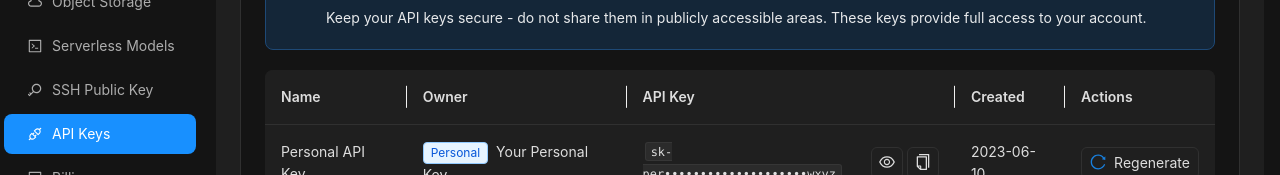
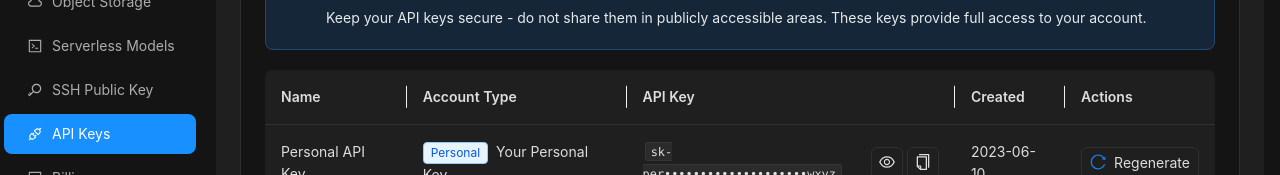
Before and after one commit to Normalnoise/gpu-server, a React (Vite) app: page /api-keys in a window 1280 px wide. Shown: the part 174-349 px from the top of the page. Built offline with nearby package versions, Linux system fonts and the light colour scheme.

Commit message:
change owner to account type

```diff
--- a/src/pages/ApiKeys.tsx
+++ b/src/pages/ApiKeys.tsx
@@ -237,7 +237,7 @@ const ApiKeys: React.FC = () => {
       key: 'name',
     },
     {
-      title: 'Owner',
+      title: 'Account Type',
       dataIndex: 'ownerName',
       key: 'ownerName',
       render: (text, record) => (
```
